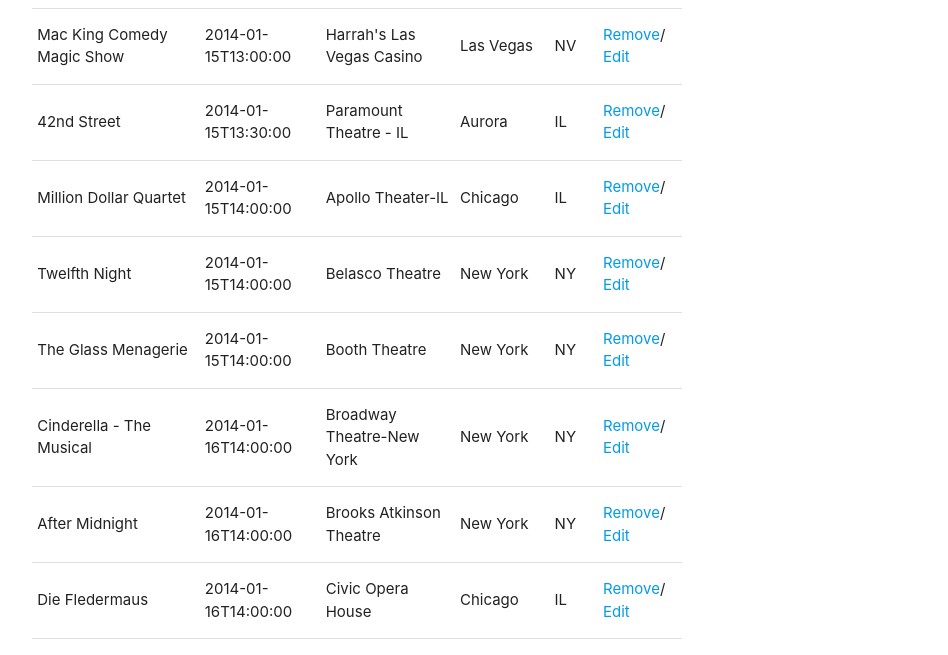
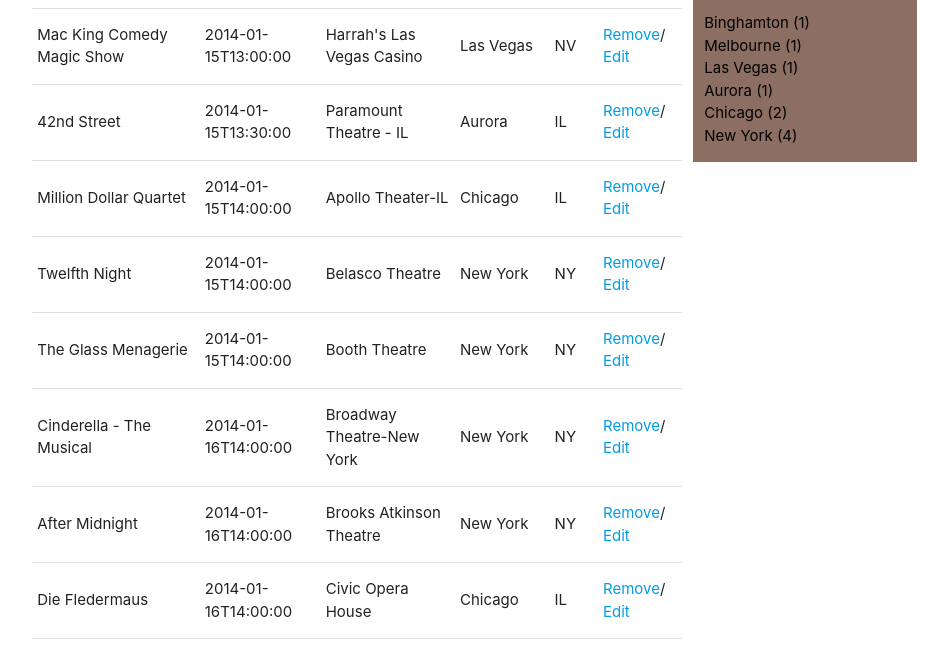
Before and after one commit to GMeyr/event-manager, a plain HTML site: page index.html in a window 1280 px wide. Shown: the part 197-852 px from the top of the page, without its empty margins (171-1119 px from the left). Drawn offline with nearby package versions, Linux system fonts and the light colour scheme.

Commit message:
(feat) Add list of cities

```diff
--- a/css/styles.css
+++ b/css/styles.css
@@ -11,3 +11,7 @@
   padding-bottom: 15px;
   margin-left: 15px;
 }
+
+li a {
+  color: black;
+}
--- a/index.html
+++ b/index.html
@@ -44,6 +44,15 @@
           <h3>Event Manager</h3>
           <a href="#!" class="waves-effect waves-green btn" ng-click="openCreator()">Add Event</a>
         </div>
+
+        <div id="citySelector">
+          <ul>
+            <li ng-repeat="city in cities">
+              <a href="#!" ng-click="onlyCity($index)"> {{ city[0] }} ({{ city[1] }})</a>
+            </li>
+          </ul>
+        </div>
+
         <div id="editor" class="brown lighten-3" ng-cloak ng-show="showEditor">
           <h5>Edit Event</h5>
             <div class="row">
--- a/js/scripts.js
+++ b/js/scripts.js
@@ -9,6 +9,7 @@ angular.module('EventManager', [])
     function(arr){
       console.log('arr', arr);
       $scope.eventArr = arr;
+      separateIntoCities(arr);
       $scope.$apply();
     }, function(){
       console.log('failed to retrieve events');
@@ -132,24 +133,28 @@ angular.module('EventManager', [])
     })
   }
 
-  function deepCopy (obj) {
-    if (Object.prototype.toString.call(obj) === '[object Array]') {
-        var out = [], i = 0, len = obj.length;
-        for ( ; i < len; i++ ) {
-            out[i] = arguments.callee(obj[i]);
-        }
-        return out;
+  function separateIntoCities (arr) {
+    console.log('separateIntoCities');
+    var citiesObj = {};
+    var citiesArr = [];
+
+    arr.forEach(function(event){
+      if( !citiesObj[event.venue.city] ){
+        citiesObj[event.venue.city] = 1;
+      } else {
+        citiesObj[event.venue.city]++;
+      }
+    });
+
+    for( var key in citiesObj){
+      citiesArr.push([key, citiesObj[key]]);
     }
-    if (typeof obj === 'object') {
-        var out = {}, i;
-        for ( i in obj ) {
-            out[i] = arguments.callee(obj[i]);
-        }
-        return out;
-    }
-    return obj;
-    }
-  }]);
+
+    $scope.cities = citiesArr;
+    $scope.$apply();
+    console.log('$scope.cities', citiesArr);
+  }
+}]);
 
 /* API Usage examples
 
```
